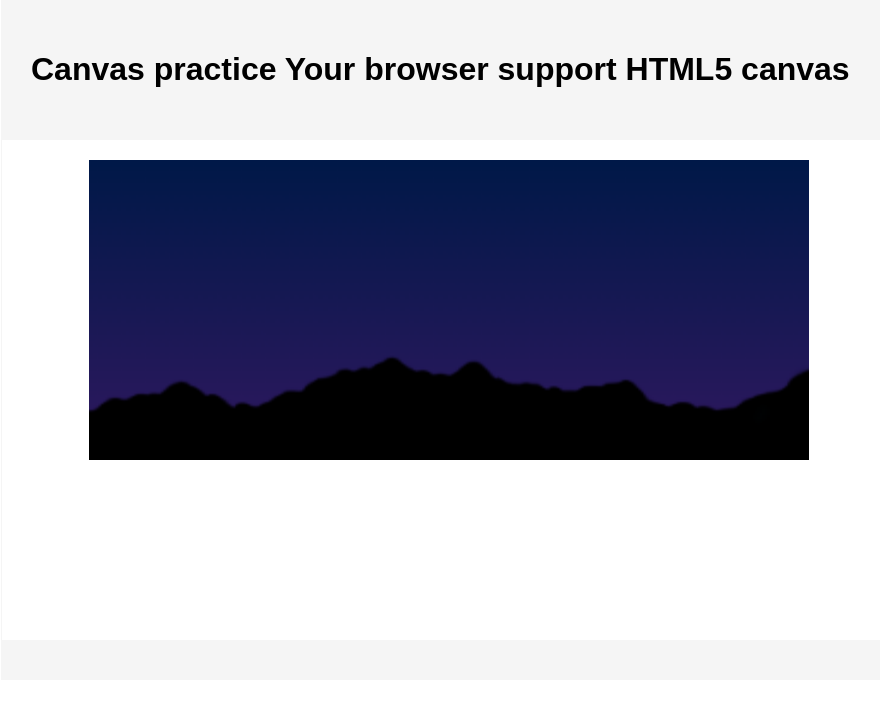
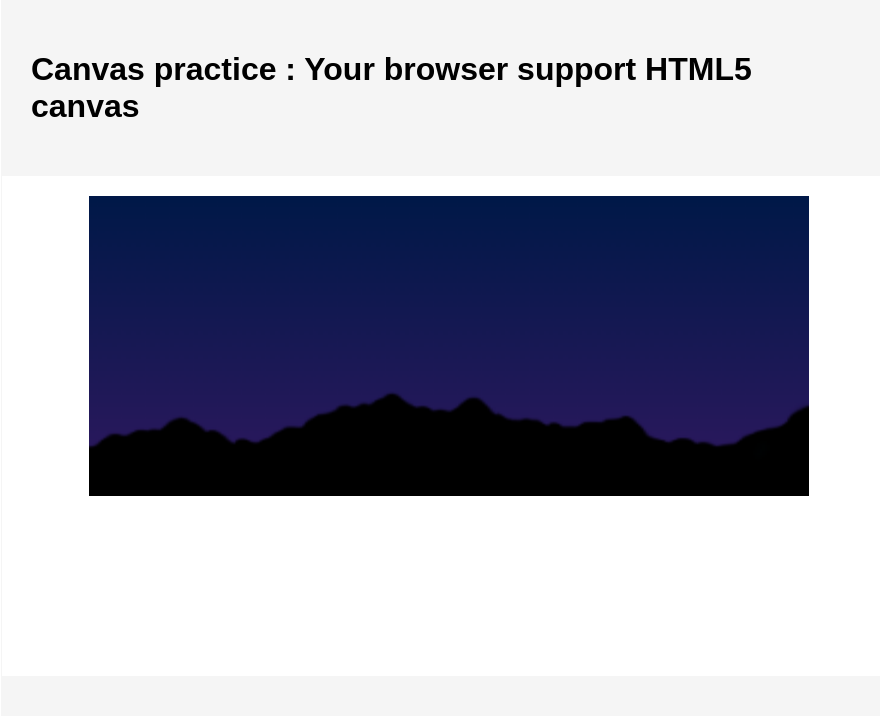
Before and after one commit to RuthFdezS/jshomework, a plain HTML site: page homework2/canvas-practice/index.html in a window 1280 px wide. Shown: the whole page, without its empty margins (191-1071 px from the left). Drawn offline with Linux system fonts and the light colour scheme.

Commit message:
I updated this files

```diff
--- a/homework2/canvas-practice/js/main.js
+++ b/homework2/canvas-practice/js/main.js
@@ -2,7 +2,7 @@ window.onload = function() {
 	init();
 };
 
-var contenedor, canvas, context, imageObj;
+var contenedor, canvas, context, mountain;
 var texto = document.getElementById('alert');
 
 function init() {
@@ -11,7 +11,7 @@ function init() {
 
 		if (Modernizr.canvas) {
 
-			texto.innerHTML = 'Your browser support HTML5 canvas';
+			texto.innerHTML = ': Your browser support HTML5 canvas';
 
 			canvas = document.createElement('canvas');
 
@@ -33,7 +33,7 @@ function init() {
 
 		} else {
 
-			texto.innerHTML = ':Your browser does not support HTML5 canvas ';
+			texto.innerHTML = ': Your browser does not support HTML5 canvas ';
 			fallBackImage();
 
 		}
@@ -43,10 +43,10 @@ function crearImagen() {
 
 	var _self = this;
 
-	imageObj = new Image();
-	imageObj.src = "assets/mountains.png";
+	mountain = new Image();
+	mountain.src = "assets/mountains.png";
 
-	imageObj.onload = function() {
+	mountain.onload = function() {
 		_self.dibujarImagen();
 	}
 }
@@ -55,7 +55,7 @@ function dibujarImagen() {
 
 	context.save();
 	context.scale(0.4, 0.4);
-	context.drawImage(imageObj, 0, 75, 750, 300);
+	context.drawImage(mountain, 0, 75, 750, 300);
 	context.restore();
 }
 
```
Also changed, not shown: homework2/canvas-practice/index.html (+0 -2 lines).
